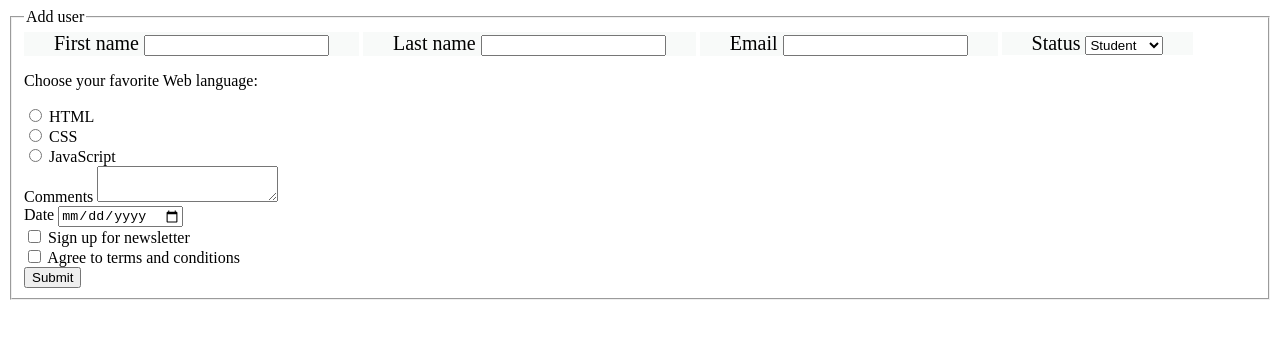
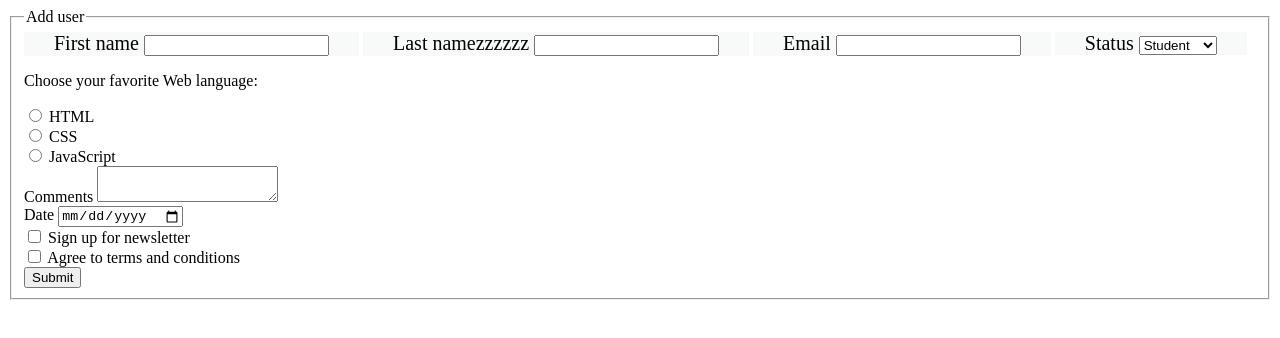
Before and after one commit to Casey-Coviello/first-website, a plain HTML site: page index.html in a window 1280 px wide. Drawn offline with Linux system fonts and the light colour scheme.

Commit message:
added some zs

```diff
--- a/index.html
+++ b/index.html
@@ -14,7 +14,7 @@
             </div>
 
             <div class="title">
-                <label for="lastName">Last name</label>
+                <label for="lastName">Last namezzzzzz</label>
                 <input type="text" id="lastName" name="last_name">
             </div>
 
```
